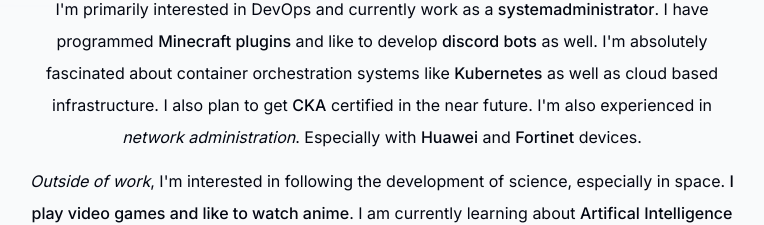
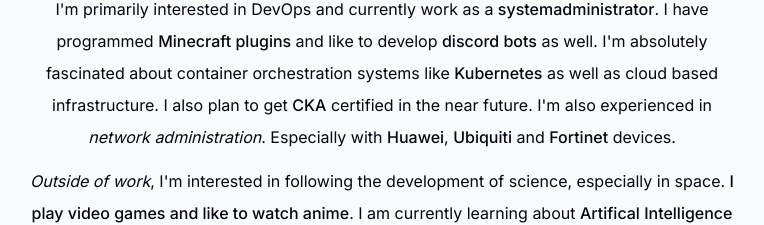
Before and after one commit to marylieh/portfolio, a Next.js app: page / in a window 1280 px wide. Shown: the part 899-1124 px from the top of the page, without its empty margins (258-1022 px from the left). Built offline with nearby package versions, Linux system fonts and the light colour scheme; no server answers.

Commit message:
Update skills

```diff
--- a/components/about.tsx
+++ b/components/about.tsx
@@ -27,7 +27,7 @@
         <span className="font-medium">Kubernetes</span> as well as cloud based infrastructure.
         I also plan to get{" "} <span className="font-medium">CKA</span> certified in the near future.
         I'm also experienced in{" "} <span className="italic">network administration</span>.
-        Especially with{" "} <span className="font-medium">Huawei</span> and{" "} <span className="font-medium">Fortinet</span> devices.
+        Especially with{" "} <span className="font-medium">Huawei</span>, <span className="font-medium">Ubiquiti</span> and{" "} <span className="font-medium">Fortinet</span> devices.
       </p>
 
       <p>
--- a/lib/data.ts
+++ b/lib/data.ts
@@ -127,4 +127,5 @@
   "Spigot",
   "DevBukkit",
   "Huawei",
+  "Ubiquiti",
 ] as const;
```
